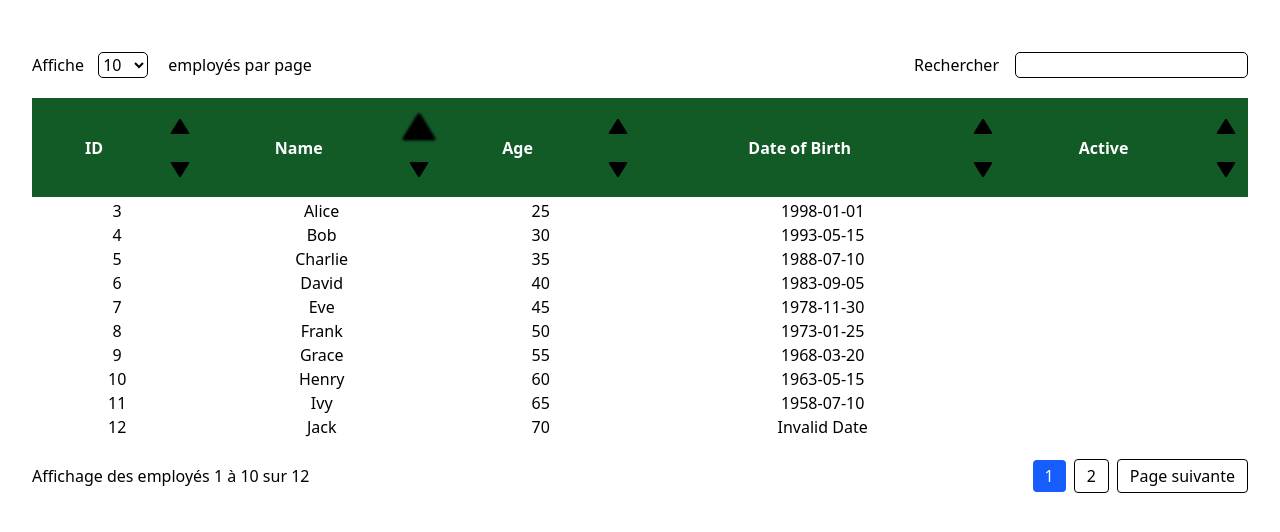
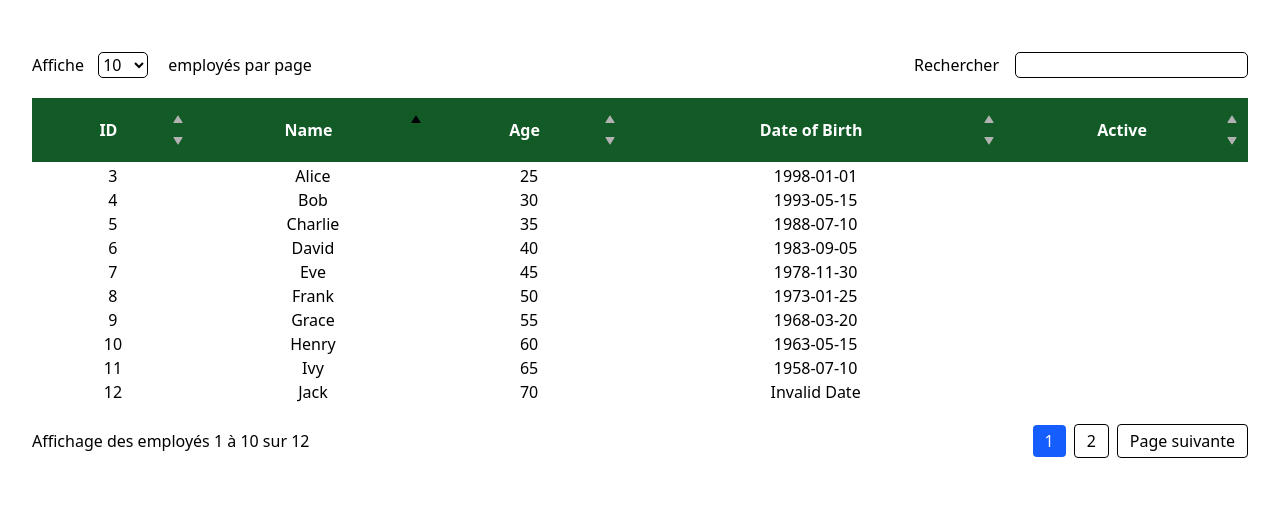
Before and after one commit to zarakeye/react-ts-tab-lib, a React (Vite) app: page / in a window 1280 px wide. Shown: the top 532 px of the page. Built offline with nearby package versions, Linux system fonts and the light colour scheme.

Commit message:
Now, click on a column header toggle the order type

```diff
--- a/src/components/Table/Table.tsx
+++ b/src/components/Table/Table.tsx
@@ -3,7 +3,7 @@ import '../../index.css';
 
 export type DataType = 'string' | 'number' | 'date' | 'boolean' | 'custom';
 export type OrderType = 'asc' | 'desc';
-export type DefaultOrderType<T> = {
+export type ActiveOrderType<T> = {
   property: keyof T;
   order: OrderType;
 }
@@ -41,6 +41,10 @@ export type TableProps<T> = {
     style: string;
     color: string;
   };
+  activeSortButtonClassname?: {
+    style: string;
+    color: string;
+  };
   rowsClassname?: string;
   sampleInfoClassname?: string;
   currentPagePaginationButtonClassname?: string;
@@ -49,7 +53,7 @@ export type TableProps<T> = {
   cellClassname?: string;
 
   numberOfDisplayedRows?: number[] | undefined;
-  defaultOrder?: DefaultOrderType<T> | null;
+  defaultOrder?: ActiveOrderType<T> | null;
   textContent?: TextContentType | null;
 }
 
@@ -68,6 +72,7 @@ function Table <T extends Record<string, any>>({
   tableClassname = '',
   globalColumnsClassname = '',
   sortButtonClassname = { style: '', color: ''},
+  activeSortButtonClassname = { style: '', color: ''},
   rowsClassname = '',
   currentPagePaginationButtonClassname,
   pagesPaginationButtonsClassname,
@@ -83,125 +88,27 @@ function Table <T extends Record<string, any>>({
   const [currentPage, setCurrentPage] = useState<number>(1);
   const [pagesNumber, setPagesNumber] = useState<number>(1);
   const [displayedSample, setDisplayedSample] = useState<T[]>([]);
-  const [activeOrder, setActiveOrder] = useState<{ property: keyof T; order: OrderType } | null>(defaultOrder);
-
+  const [activeOrder, setActiveOrder] = useState<{ property: keyof T; order: OrderType }>({
+    property: defaultOrder?.property ?? columns[0].property,
+    order: defaultOrder?.order ?? 'asc'
+  });
   const [hoveredRow, setHoveredRow] = useState<T | null>(null);
   console.log(hoveredRow);
 
-  const ascFilteringButtonRef = useRef<HTMLButtonElement>(null);
-  const descFilteringButtonRef = useRef<HTMLButtonElement>(null);
+  const ascFilteringButtonRef = useRef<HTMLDivElement>(null);
+  const descFilteringButtonRef = useRef<HTMLDivElement>(null);
 
   const columnHeaderRef = useRef<HTMLTableCellElement>(null);
   const columnNameRef = useRef<HTMLDivElement>(null);
   const rowRef = useRef<HTMLTableRowElement>(null);
 
   useEffect(() => {
-    if (defaultOrder) {
-      const valuesOfFilteredProperty = allRows.map((row) => row[defaultOrder.property]);
-      console.log('valuesOfFilteredProperty', valuesOfFilteredProperty);
+    const valuesOfFilteredProperty = allRows.map((row) => row[activeOrder.property]);
+    const order = activeOrder.order;
+    const col = columns.find((column) => column.property === activeOrder.property);
 
-      if (defaultOrder.order === 'asc') {
-        const col = columns.find((column) => column.property === defaultOrder.property);
-        if (col) {
-          if (defaultOrder.order === 'asc') {
-            switch (col.type) {
-              case 'string':
-                valuesOfFilteredProperty.sort((a, b) => a.localeCompare(b));
-                break;
-              case 'number':
-                valuesOfFilteredProperty.sort((a, b) => a - b);
-                break;
-              case 'date':
-                valuesOfFilteredProperty.sort((a, b) => {
-                  if (typeof a === 'string' && typeof b === 'string') {
-                    const dateA = new Date(a);
-                    const dateB = new Date(b);
-                    if (isNaN(dateA.getTime()) || isNaN(dateB.getTime())) {
-                      console.error('Invalid date');
-                      return 0;
-                    }
-                    return new Date(a).getTime() - new Date(b).getTime();
-                  } else {
-                    console.error('Invalid date');
-                    return 0;
-                  }
-                });
-                break;
-              case 'boolean':
-                valuesOfFilteredProperty.sort((a, b) => a - b);
-                break;
-              default:
-                console.error('Invalid type');
-                break;
-            }
-          } else if (defaultOrder.order === 'desc') {
-            switch (col.type) {
-              case 'string':
-                valuesOfFilteredProperty.sort((a, b) => b.localeCompare(a));
-                break;
-              case 'number':
-                valuesOfFilteredProperty.sort((a, b) => b - a);
-                break;
-              case 'date':
-                valuesOfFilteredProperty.sort((a, b) => {
-                  if (typeof a === 'string' && typeof b === 'string') {
-                    const dateA = new Date(a);
-                    const dateB = new Date(b);
-                    if (isNaN(dateA.getTime()) || isNaN(dateB.getTime())) {
-                      console.error('Invalid date');
-                      return 0;
-                    }
-                    return new Date(b).getTime() - new Date(a).getTime();
-                  } else {
-                    console.error('Invalid date');
-                    return 0;
-                  }
-                });
-                break;
-              case 'boolean':
-                valuesOfFilteredProperty.sort((a, b) => b - a);
-                break;
-              default:
-                console.error('Invalid type');
-                break;
-            }
-          }
-        }
-      }
-
-      const sortedRows: T[] = [];
-      valuesOfFilteredProperty.forEach((value) => {
-        const row = allRows.find((row) => row[defaultOrder.property] === value);
-        if (row) {
-          sortedRows.push(row);
-        }
-      });
-
-      setAllRows(sortedRows);
-      setDisplayedSample(allRows);
-    }
-
-  // eslint-disable-next-line react-hooks/exhaustive-deps
-  },[]);
-
-  /**
-   * Sorts the rows based on the specified property and type in either ascending or descending order.
-   *
-   * @param e - The mouse event triggered by clicking the sort button.
-   * @param property - The property of the row by which to sort.
-   * @param type - The type of data to sort (e.g., 'string', 'number', 'date', 'boolean').
-   * @param sort - The sort direction, either 'asc' for ascending or 'desc' for descending.
-   *
-   * This function updates the displayed sample of rows by sorting them according to the provided
-   * property and type. It handles different data types by applying appropriate sorting logic.
-   * Throws an error if an invalid date is encountered.
-   */
-  const handleSort = (e: React.MouseEvent<HTMLButtonElement>, property: keyof T, type: DataType, order: OrderType) => {
-    e.preventDefault();
-
-    const valuesOfFilteredProperty = rows.map((row) => row[property]);
-    if (order === 'asc') {
-      switch (type) {
+    if (activeOrder.order === 'asc') {
+      switch (col?.type) {
         case 'string':
           valuesOfFilteredProperty.sort((a, b) => a.localeCompare(b));
           break;
@@ -228,10 +135,8 @@ function Table <T extends Record<string, any>>({
           valuesOfFilteredProperty.sort((a, b) => a - b);
           break;
       }
-
-      setActiveOrder({ property, order });
     } else if (order === 'desc') {
-      switch (type) {
+      switch (col?.type) {
         case 'string':
           valuesOfFilteredProperty.sort((a, b) => b.localeCompare(a));
           break;
@@ -251,13 +156,35 @@ function Table <T extends Record<string, any>>({
           valuesOfFilteredProperty.sort((a, b) => b - a);
           break;
       }
-
-      setActiveOrder({ property, order });
     }
 
-    const sortedRows = valuesOfFilteredProperty.map((value) => rows.find((row) => row[property] === value));
+    const sortedRows = valuesOfFilteredProperty.map((value) => rows.find((row) => row[activeOrder.property] === value));
 
     setAllRows(sortedRows as T[]);
+  // eslint-disable-next-line react-hooks/exhaustive-deps
+  },[ activeOrder]);
+
+  /**
+   * Handles the click event on the sort button of a column.
+   *
+   * Toggles the sort order between 'asc' and 'desc' if the column is already sorted,
+   * or sets the sort order to 'asc' if the column was not sorted.
+   *
+   * @param e - The click event.
+   * @param property - The property of the column to sort.
+   */
+  const handleOrder = (e: React.MouseEvent<HTMLDivElement, MouseEvent>, property: keyof T) => {
+    e.preventDefault();
+
+    if (activeOrder?.property === property) {
+      if (activeOrder?.order === 'asc') {
+        setActiveOrder({ property, order: 'desc' });
+      } else {
+        setActiveOrder({ property, order: 'asc' });
+      }
+    } else {
+      setActiveOrder({ property, order: 'asc' });
+    }
   }
 
   /**
@@ -387,18 +314,21 @@ function Table <T extends Record<string, any>>({
         </div>
       </div>
 
-      <table className={`w-full overflow-x-auto ${tableClassname ?? ''}`} role='table'>
+      <table className={`w-full ${tableClassname ?? ''}`} role='table'>
         <thead>
           <tr className={globalColumnsClassname} role='row'>
             {columns.map((key, index) => (
               <th
                 key={index}
                 role='columnheader'
-                className={`${globalColumnsClassname} px-[5px] py-[5px] h-[100px] border-b-2 border-b-gray overflow-hidden ${key.specificColumnclassName ?? ''}`}
+                className={`pl-[18px] pr-[5px] py-[10px] border-b-2 border-b-gray ${globalColumnsClassname}  ${key.specificColumnclassName ?? ''}`}
                 ref={columnHeaderRef}
               >
-                <div className='flex justify-between items-center gap-2.5'>
-                  <div className='flex items-center w-[100%] h-[55px] gap-3'>
+                <div
+                  className='flex justify-between items-center gap-2.5'
+                  onClick={e => handleOrder(e, key.property)}
+                >
+                  <div className='flex items-center w-[100%]'>
                     <div className='flex-1 text-center overflow-hidden'>
                       <p
                         ref={columnNameRef}
@@ -407,31 +337,25 @@ function Table <T extends Record<string, any>>({
                         {key.displayName ? key.displayName : String(key.property)}
                       </p>
                     </div>
-                    <div className='flex flex-col justify-between gap-2.5'>
-                      <button
-                        type='button'
+                    <div className='flex flex-col justify-between'>
+                      <div
                         ref={ascFilteringButtonRef}
-                        onClick={(e) => handleSort(e, key.property, key.type, 'asc')}
-                        className={`cursor-pointer w-[24px] h-[24px] transition duration-500 hover:scale-175 hover:blur-[.6px] m-[5px] ${activeOrder?.property === key.property && activeOrder?.order === 'asc' ? 'scale-180 blur-[.6px]' : 'scale-100'}`}
-                        role='button'
-                        aria-label='ascending order button'
+                        className={`w-[12px] h-[12px] transition duration-500 m-[5px]`}
                       >
-                        <svg xmlns="http://www.w3.org/2000/svg" width="24px" height="24px" viewBox="0 -960 960 960" fill={sortButtonClassname.color ? sortButtonClassname.color : '#000'} >
+                        <svg className={activeOrder?.property === key.property && activeOrder?.order !== 'asc' ? 'hidden' : ''} xmlns="http://www.w3.org/2000/svg" width="12px" height="12px" viewBox="0 -960 960 960" fill={activeOrder?.property === key.property ? activeOrder?.order === 'asc' ? (activeSortButtonClassname.color ?? '#000') : (sortButtonClassname.color ?? '') : '#b3b2b2'} >
                           <path d="M152-160q-23 0-35-20.5t1-40.5l328-525q12-19 34-19t34 19l328 525q13 20 1 40.5T808-160H152Z"/>
                         </svg>
-                      </button>
-                      <button
-                        type='button'
+                      </div>
+                      <div
                         ref={descFilteringButtonRef}
-                        onClick={(e) => handleSort(e, key.property, key.type, 'desc')}
-                        className={`cursor-pointer w-[24px] h-[24px] transition duration-500 hover:scale-175 hover:blur-[.6px] m-[5px] ${activeOrder?.property === key.property && activeOrder?.order === 'desc' ? 'scale-180 blur-[.6px]' : 'scale-100'}`}
+                        className={`w-[12px] h-[12px] transition duration-500 m-[5px]`}
                         role='button'
                         aria-label='descending order button'
                       >
-                        <svg className='rotate-180' xmlns="http://www.w3.org/2000/svg" width="24px" height="24px" viewBox="0 -960 960 960" fill={sortButtonClassname.color ? sortButtonClassname.color : '#000'}>
+                        <svg className={`rotate-180 ${activeOrder?.property === key.property && activeOrder?.order !== 'desc' ? 'hidden' : ''}`} xmlns="http://www.w3.org/2000/svg" width="12px" height="12px" viewBox="0 -960 960 960" fill={activeOrder?.property === key.property ? (activeOrder?.order === 'desc' ? (activeSortButtonClassname.color ?? '#000') : (sortButtonClassname.color ?? '')) : '#b3b2b2'}>
                           <path d="M152-160q-23 0-35-20.5t1-40.5l328-525q12-19 34-19t34 19l328 525q13 20 1 40.5T808-160H152Z"/>
                         </svg>
-                      </button>
+                      </div>
                     </div>
                   </div>
                 </div>
@@ -439,7 +363,7 @@ function Table <T extends Record<string, any>>({
             ))}
           </tr>
         </thead>
-        <tbody className='pb-2.5'>
+        <tbody className='pb-2.5 overflow-y-auto'>
           {displayedSample.length > 0
             ? displayedSample.map((row: T, rowIndex: number): ReactNode => (
               <tr
```
